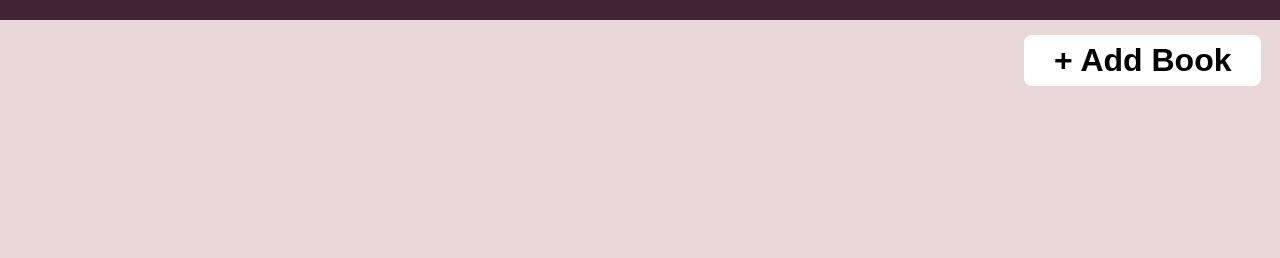
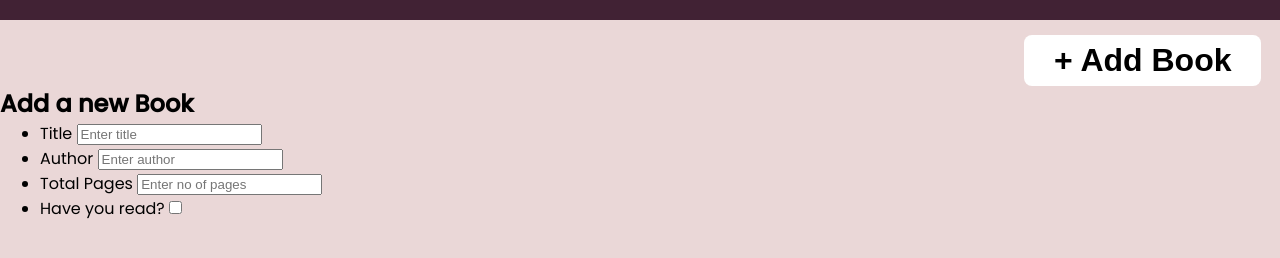
Before and after one commit to rish4883/library, a plain HTML site: page index.html in a window 1280 px wide. Shown: the part 80-338 px from the top of the page. Drawn offline with Linux system fonts and the light colour scheme.

Commit message:
Create html form template for adding new book.

```diff
--- a/index.html
+++ b/index.html
@@ -15,6 +15,32 @@
         </div>
         <div class="main">
             <button class="add">+ Add Book</button>
+
+            <form action="" method="post">
+                <h2>Add a new Book</h2>
+                <ul>
+                    <li>
+                        <label for="title">Title</label>
+                        <input type="text" name="title" id="title" placeholder="Enter title">
+                    </li>
+                    <li>
+                        <label for="author">Author</label>
+                        <input type="text" name="author" id="author" placeholder="Enter author">
+                    </li>
+                    <li>
+                        <label for="pages">Total Pages</label>
+                        <input type="tel" id="pages" name="pages" placeholder="Enter no of pages">
+                    </li>
+                    <li>
+                        <label for="read">Have you read?</label>
+                        <input type="checkbox" name="read" id="read">
+                    </li>
+                </ul>
+
+
+
+            </form>
+
             <div class="grid">
                 <!-- <div class="card">
                     <h2>Game of thrones</h2>
@@ -25,6 +51,7 @@
                         <button class="remove">remove</button>
                     </div>
                 </div> -->
+
             </div>
         </div>
     </div>
```
